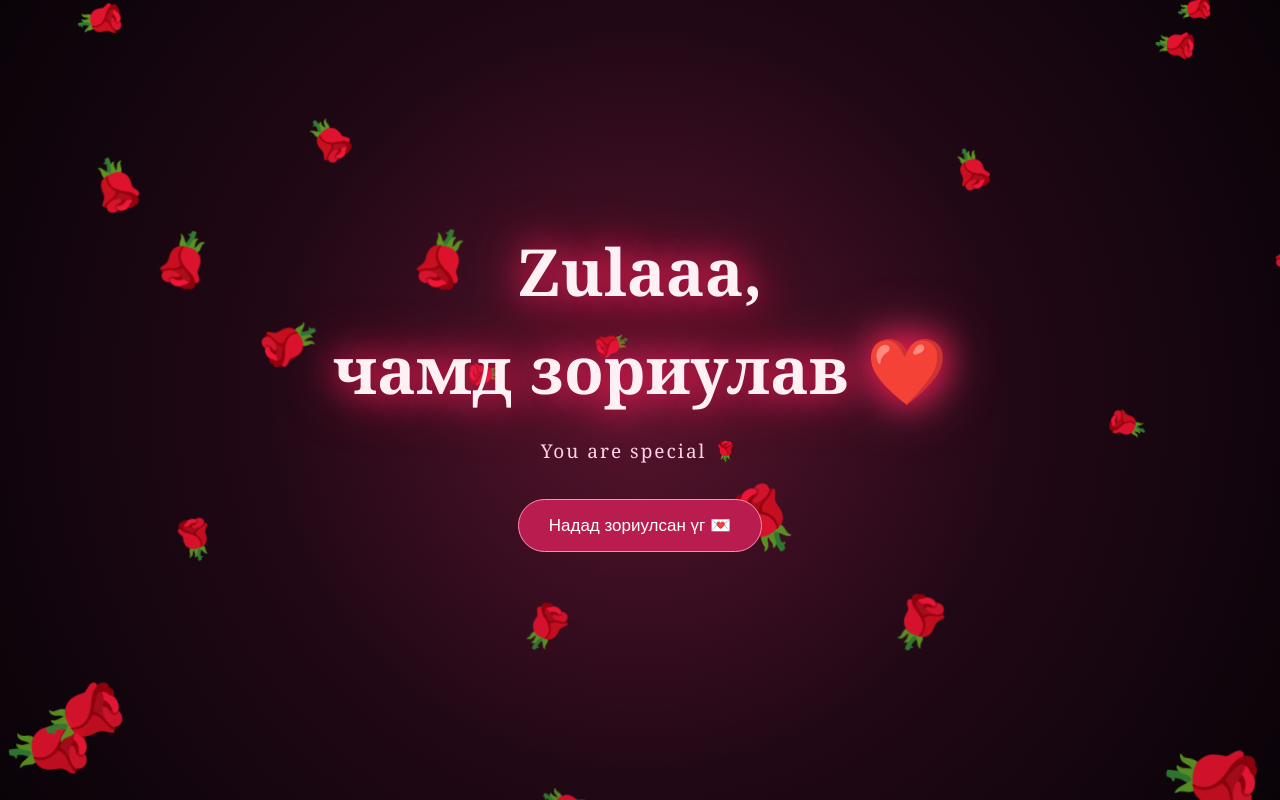
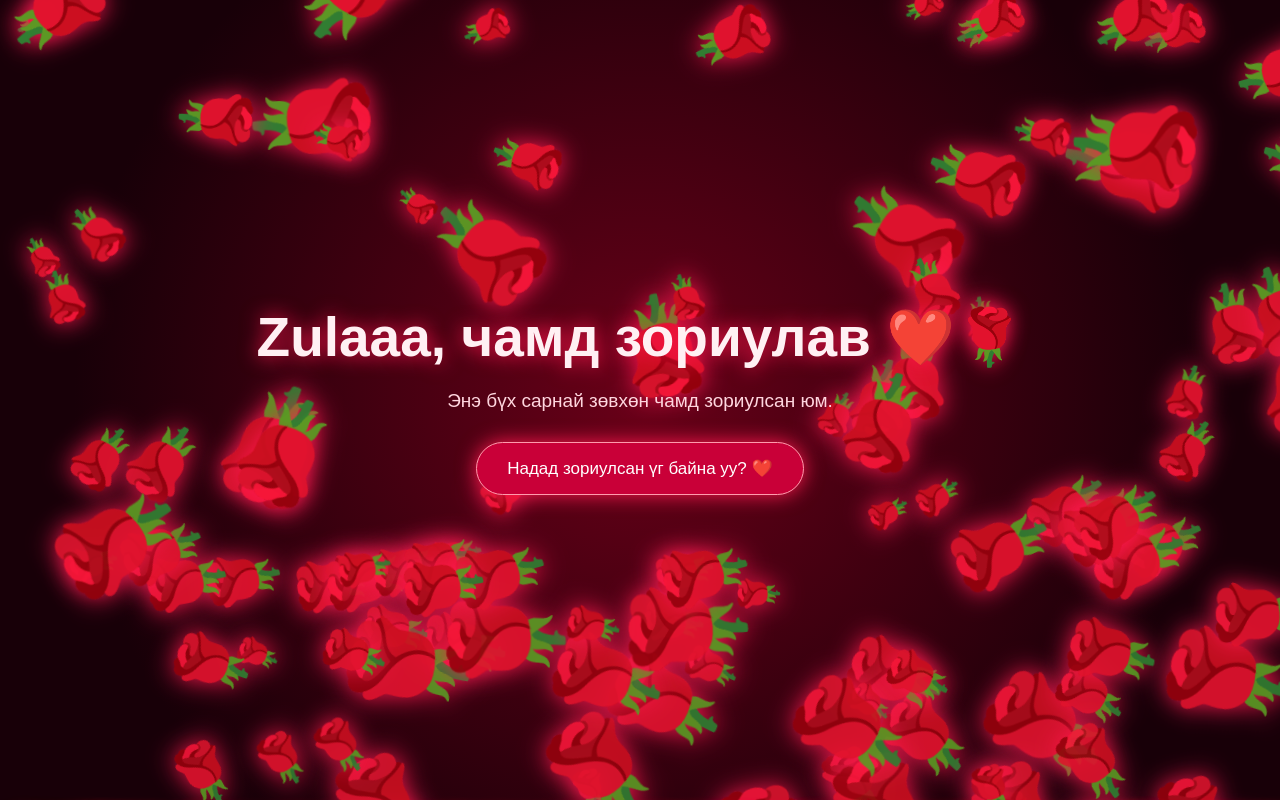
Before and after one commit to ggovio028-pixel/zuullll.mn, a plain HTML site: page index.html in a window 1280 px wide. Drawn offline with Linux system fonts and the light colour scheme.

Commit message:
zulaahanmin.mn

```diff
--- a/index.html
+++ b/index.html
@@ -4,8 +4,7 @@
 <head>
 <meta charset="UTF-8">
 <meta name="viewport" content="width=device-width, initial-scale=1.0">
-
-<title>For Zulaaa 🌹</title>
+<title>For Zulaaa ❤️</title>
 
 <style>
 * {
@@ -15,37 +14,61 @@
 }
 
 body {
-    width: 100%;
-    height: 100vh;
+    min-height: 100vh;
     overflow: hidden;
-    background: radial-gradient(circle, #57142d, #210815, #090308);
+    background: radial-gradient(circle, #690018, #180008 75%);
+    font-family: Arial, sans-serif;
+    color: white;
+}
+
+.container {
+    position: relative;
+    z-index: 5;
+    min-height: 100vh;
     display: flex;
+    flex-direction: column;
     justify-content: center;
     align-items: center;
-    font-family: Georgia, serif;
-}
-
-.content {
     text-align: center;
-    z-index: 10;
     padding: 20px;
-    animation: appear 2s ease;
 }
 
 h1 {
-    color: #fff0f5;
-    font-size: clamp(30px, 7vw, 65px);
-    text-shadow: 0 0 15px #ff174f,
-                 0 0 35px #ff477e;
-    animation: glow 2s infinite alternate;
-    line-height: 1.5;
+    font-size: clamp(28px, 6vw, 55px);
+    color: #fff0f3;
+    text-shadow: 0 0 20px #ff174f;
+    margin-bottom: 20px;
 }
 
 .subtitle {
-    color: #ffd3e1;
-    margin-top: 20px;
     font-size: 19px;
-    letter-spacing: 2px;
+    color: #ffd6df;
+    margin-bottom: 30px;
+}
+
+button {
+    padding: 15px 30px;
+    border: 1px solid #ff9bad;
+    border-radius: 30px;
+    background: #c90038;
+    color: white;
+    font-size: 17px;
+    cursor: pointer;
+    box-shadow: 0 0 20px #ff174f;
+}
+
+button:hover {
+    background: #ff174f;
+}
+
+#message {
+    display: none;
+    margin-top: 25px;
+    max-width: 500px;
+    font-size: 20px;
+    line-height: 1.8;
+    color: #ffe1e8;
+    animation: appear 1s ease;
 }
 
 .rose {
@@ -54,92 +77,59 @@ h1 {
     pointer-events: none;
     z-index: 2;
     animation: fall linear forwards;
+    filter: drop-shadow(0 0 12px #ff174f);
 }
 
 @keyframes fall {
     0% {
-        transform: translateY(-10vh) rotate(0deg) scale(.5);
+        transform: translateY(-10vh) rotate(0deg);
         opacity: 0;
     }
-
-    15% {
+    10% {
         opacity: 1;
     }
-
     100% {
-        transform: translateY(115vh) rotate(500deg) scale(1.3);
-        opacity: .9;
-    }
-}
-
-@keyframes glow {
-    from {
-        text-shadow: 0 0 10px #ff174f;
-    }
-    to {
-        text-shadow: 0 0 40px #ff174f,
-                     0 0 70px #ff477e;
+        transform: translateY(115vh) rotate(360deg);
+        opacity: 0.9;
     }
 }
 
 @keyframes appear {
     from {
         opacity: 0;
-        transform: scale(.5);
+        transform: translateY(15px);
     }
     to {
         opacity: 1;
-        transform: scale(1);
+        transform: translateY(0);
     }
 }
-
-button {
-    margin-top: 35px;
-    padding: 15px 30px;
-    border: 1px solid #ff8eaf;
-    border-radius: 30px;
-    background: #b91d50;
-    color: white;
-    font-size: 17px;
-    cursor: pointer;
-    transition: .3s;
-}
-
-button:hover {
-    transform: scale(1.1);
-    background: #ed3672;
-}
-
-#message {
-    color: #ffe0eb;
-    font-size: 20px;
-    margin-top: 25px;
-    line-height: 1.6;
-}
-
 </style>
 </head>
 
 <body>
 
-<div class="content">
-
-    <h1>Zulaaa,<br>чамд зориулав ❤️</h1>
+<div class="container">
+    <h1>Zulaaa, чамд зориулав ❤️🌹</h1>
 
     <p class="subtitle">
-        You are special 🌹
+        Энэ бүх сарнай зөвхөн чамд зориулсан юм.
     </p>
 
     <button onclick="showMessage()">
-        Надад зориулсан үг 💌
+        Надад зориулсан үг байна уу? ❤️
     </button>
 
-    <p id="message"></p>
-
+    <div id="message">
+        Чи миний хувьд онцгой хүн шүү. ❤️
+        <br>
+        Өнөөдөр чиний өдөр шиг үзэсгэлэнтэй байгаасай.
+        <br>
+        Энэ сарнай бүр чамд зориулагдсан. 🌹
+    </div>
 </div>
 
 <script>
-
 function makeRose() {
     const rose = document.createElement("div");
 
@@ -147,27 +137,27 @@ function makeRose() {
     rose.innerHTML = "🌹";
 
     rose.style.left = Math.random() * 100 + "vw";
-
-    rose.style.fontSize =
-        (25 + Math.random() * 45) + "px";
-
-    rose.style.animationDuration =
-        (3 + Math.random() * 4) + "s";
+    rose.style.fontSize = (35 + Math.random() * 75) + "px";
+    rose.style.animationDuration = (2 + Math.random() * 3) + "s";
 
     document.body.appendChild(rose);
 
     setTimeout(() => {
         rose.remove();
-    }, 8000);
+    }, 6000);
 }
 
-setInterval(makeRose, 180);
+// Маш олон сарнай тасралтгүй унана
+setInterval(makeRose, 45);
+
+// Вэб нээгдэхэд шууд олон сарнай гарна
+for (let i = 0; i < 100; i++) {
+    setTimeout(makeRose, i * 25);
+}
 
 function showMessage() {
-    document.getElementById("message").innerHTML =
-        "Энэ бүх сарнай зөвхөн чамд зориулагдсан юм шүү. ❤️🌹";
+    document.getElementById("message").style.display = "block";
 }
-
 </script>
 
 </body>
```
